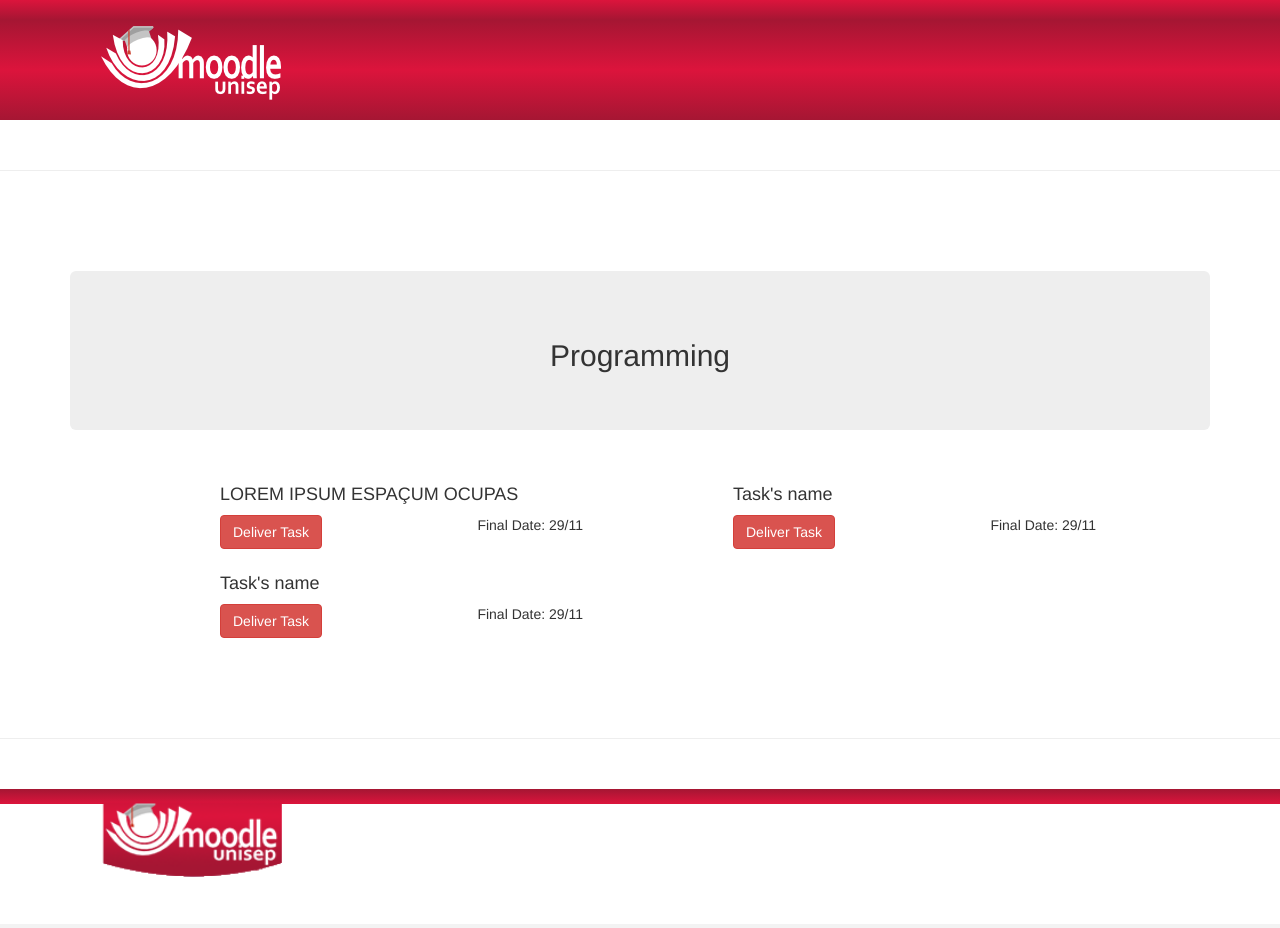
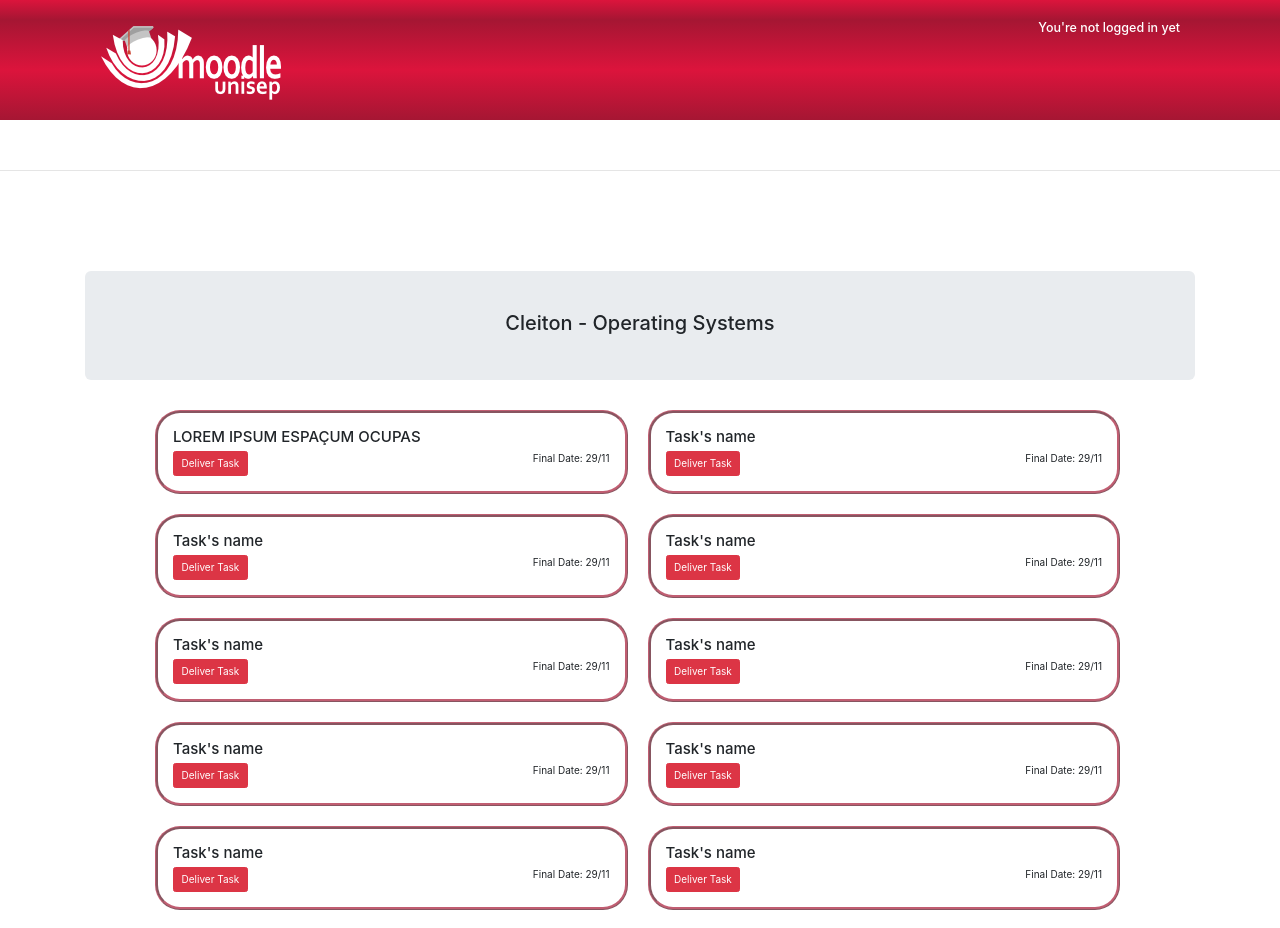
Before and after one commit to BrunoBoligon/trabalho-primeiro, an Angular app: page /atividades in a window 1280 px wide. Shown: the top 928 px of the page. Built offline with nearby package versions, Linux system fonts and the light colour scheme.

Commit message:
Atualização do Bootstrap

```diff
--- a/src/app/app-routing.module.ts
+++ b/src/app/app-routing.module.ts
@@ -13,7 +13,7 @@ const routes: Routes = [
   {path: 'login', component: LoginComponent},
   {path: 'documents', component: DocumentsComponent},
   {path: 'atividades', component: AtividadesComponent},
-  {path: 'entregas', component: AtividadesComponent},
+  {path: 'entregas', component: EntregaComponent},
   {path: '', redirectTo: "/login", pathMatch: "full"}
 
 ];
--- a/src/app/app.component.html
+++ b/src/app/app.component.html
@@ -1,6 +1,8 @@
-<header style="height: 20px; width: 100%;" id="grad2"></header>
+<header style="height: 20px; width: 100%;" id="grad2">
+</header>
     <header style="height: 50px; width: 100%;" id="grad">
             <img id="topImage" src="assets/img/LogoMoodleCabecalho.png">
+            <h5 style="float: right; padding-right: 100px; color: white;">You're not logged in yet</h5>
     </header>
     <header style="height: 50px; width: 100%; margin-bottom: 50px;" id="grad2">
 </header>
--- a/src/app/atividades/atividades.component.css
+++ b/src/app/atividades/atividades.component.css
@@ -6,10 +6,17 @@
 }
 
 #subDivs{
-    padding-left: 150px;
+    padding-left: 15px;
     padding-top: 15px;
+    padding-bottom: 15px;
+    padding-right: 15px;
     width: 45%;
     float: left;
+    border-width: 3px;
+    border-color: #a51633b0;
+    border-style: ridge;
+    margin: 10px;
+    border-radius: 25px;
 }
 
 @media only screen and (max-width: 600px) {
--- a/src/app/atividades/atividades.component.html
+++ b/src/app/atividades/atividades.component.html
@@ -1,9 +1,10 @@
     <div class="container">
 
         <header class="jumbotron">
-          <h2 style="text-align: center;">Programming</h2>
+          <h2 style="text-align: center;"> Cleiton - Operating Systems</h2>
         </header>
 
+        <div style="padding-left: 60px;">
             <div id="subDivs">
                 <h4>LOREM IPSUM ESPAÇUM OCUPAS</h4>
                 <button type="button" class="btn btn-danger">Deliver Task</button>
@@ -22,4 +23,52 @@
                 <p style="float: right;">Final Date: 29/11</p>
             </div>
 
+            <div id="subDivs">
+                <h4>Task's name</h4>
+                <button type="button" class="btn btn-danger">Deliver Task</button>
+                <p style="float: right;">Final Date: 29/11</p>
             </div>
+
+            <div id="subDivs">
+                <h4>Task's name</h4>
+                <button type="button" class="btn btn-danger">Deliver Task</button>
+                <p style="float: right;">Final Date: 29/11</p>
+            </div>
+
+            <div id="subDivs">
+                <h4>Task's name</h4>
+                <button type="button" class="btn btn-danger">Deliver Task</button>
+                <p style="float: right;">Final Date: 29/11</p>
+            </div>
+
+            <div id="subDivs">
+                <h4>Task's name</h4>
+                <button type="button" class="btn btn-danger">Deliver Task</button>
+                <p style="float: right;">Final Date: 29/11</p>
+            </div>
+
+            <div id="subDivs">
+                <h4>Task's name</h4>
+                <button type="button" class="btn btn-danger">Deliver Task</button>
+                <p style="float: right;">Final Date: 29/11</p>
+            </div>
+
+            <div id="subDivs">
+                <h4>Task's name</h4>
+                <button type="button" class="btn btn-danger">Deliver Task</button>
+                <p style="float: right;">Final Date: 29/11</p>
+            </div>
+
+            <div id="subDivs">
+                <h4>Task's name</h4>
+                <button type="button" class="btn btn-danger">Deliver Task</button>
+                <p style="float: right;">Final Date: 29/11</p>
+            </div>
+
+            <div id="subDivs">
+                <h4>Task's name</h4>
+                <button type="button" class="btn btn-danger">Deliver Task</button>
+                <p style="float: right;">Final Date: 29/11</p>
+            </div>
+        </div>
+    </div>
--- a/src/app/login/login.component.css
+++ b/src/app/login/login.component.css
@@ -1,8 +1,3 @@
-#inputs {
-    text-align: center;
-    margin-top: 35px;
-    height: 30px;
-}
 
 #buttonLogIn{
     margin-top: 20px;
@@ -10,9 +5,11 @@
 
 #divP{
     display: inline-block;
-    padding: 35px;
-    border-color: #a51633;
+    padding: 40px;
+    border-width: 3px;
+    border-color: #a51633b0;
     border-style: ridge;
+    border-radius: 25px;
 }
 
 @media only screen and (max-width: 600px) {
--- a/src/app/login/login.component.html
+++ b/src/app/login/login.component.html
@@ -1,15 +1,12 @@
-<div style="text-align: center;">
-    <div id="divP" class="bg-danger">
-
-        <h1>Login</h1>
-
-        <div id="inputs">
-            <input type="text" placeholder="RA/CPF">
+<form>
+    <div style="text-align: center;" >
+        <div id="divP" class="bg-danger">
+            <h1 style="padding: 15px;">Login</h1>
+            <div class="form-group">
+                <input style="float: left;" type="text" class="btn bg-white form-control input-sm" placeholder="RA/CPF">
+                <input style="float: left;" type="password" class="btn bg-white form-control input-sm" placeholder="Password">
+            </div>
+            <button id="buttonLogIn" class="btn btn-dark">Log-in</button>
         </div>
-        <div id="inputs">
-            <input type="password" placeholder="Password">
-        </div>
-
-        <button id="buttonLogIn" class="btn btn-danger">Log-in</button>
     </div>
-</div>
+</form>
--- a/src/index.html
+++ b/src/index.html
@@ -10,7 +10,6 @@
 </head>
 <body>
   <app-root>Loading...</app-root>
-  <script src="https://code.jquery.com/jquery-3.1.1.min.js" integrity="sha256-hVVnYaiADRTO2PzUGmuLJr8BLUSjGIZsDYGmIJLv2b8=" crossorigin="anonymous"></script>
-  <script src="https://maxcdn.bootstrapcdn.com/bootstrap/3.3.7/js/bootstrap.min.js" integrity="sha384-Tc5IQib027qvyjSMfHjOMaLkfuWVxZxUPnCJA7l2mCWNIpG9mGCD8wGNIcPD7Txa" crossorigin="anonymous"></script>
+  <link rel="stylesheet" href="https://stackpath.bootstrapcdn.com/bootstrap/4.3.1/css/bootstrap.min.css" integrity="sha384-ggOyR0iXCbMQv3Xipma34MD+dH/1fQ784/j6cY/iJTQUOhcWr7x9JvoRxT2MZw1T" crossorigin="anonymous">
 </body>
 </html>
```
Also changed, not shown: src/app/entrega/entrega.component.html (line endings or trailing spaces). Lines whose indentation alone changed are shown as unchanged.
